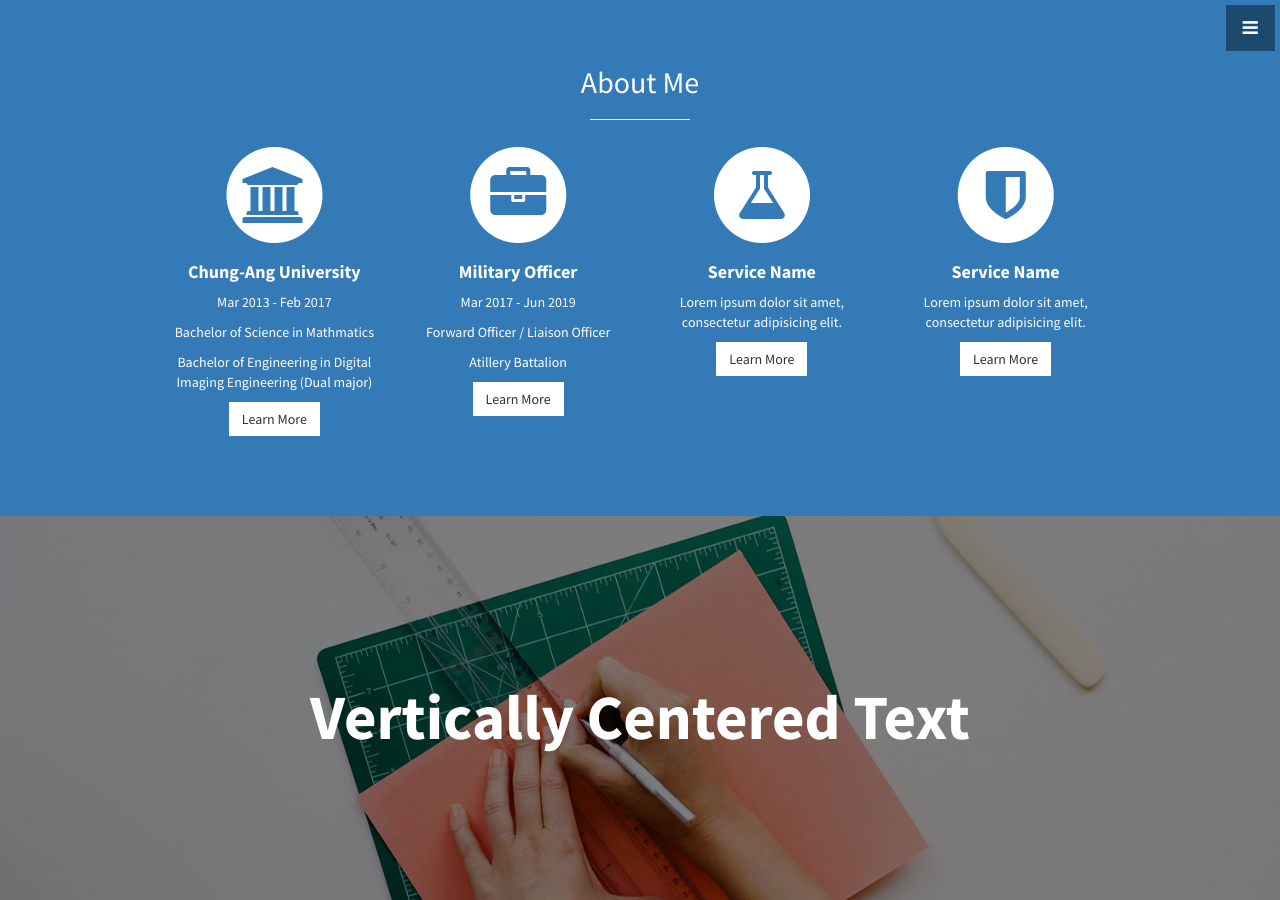
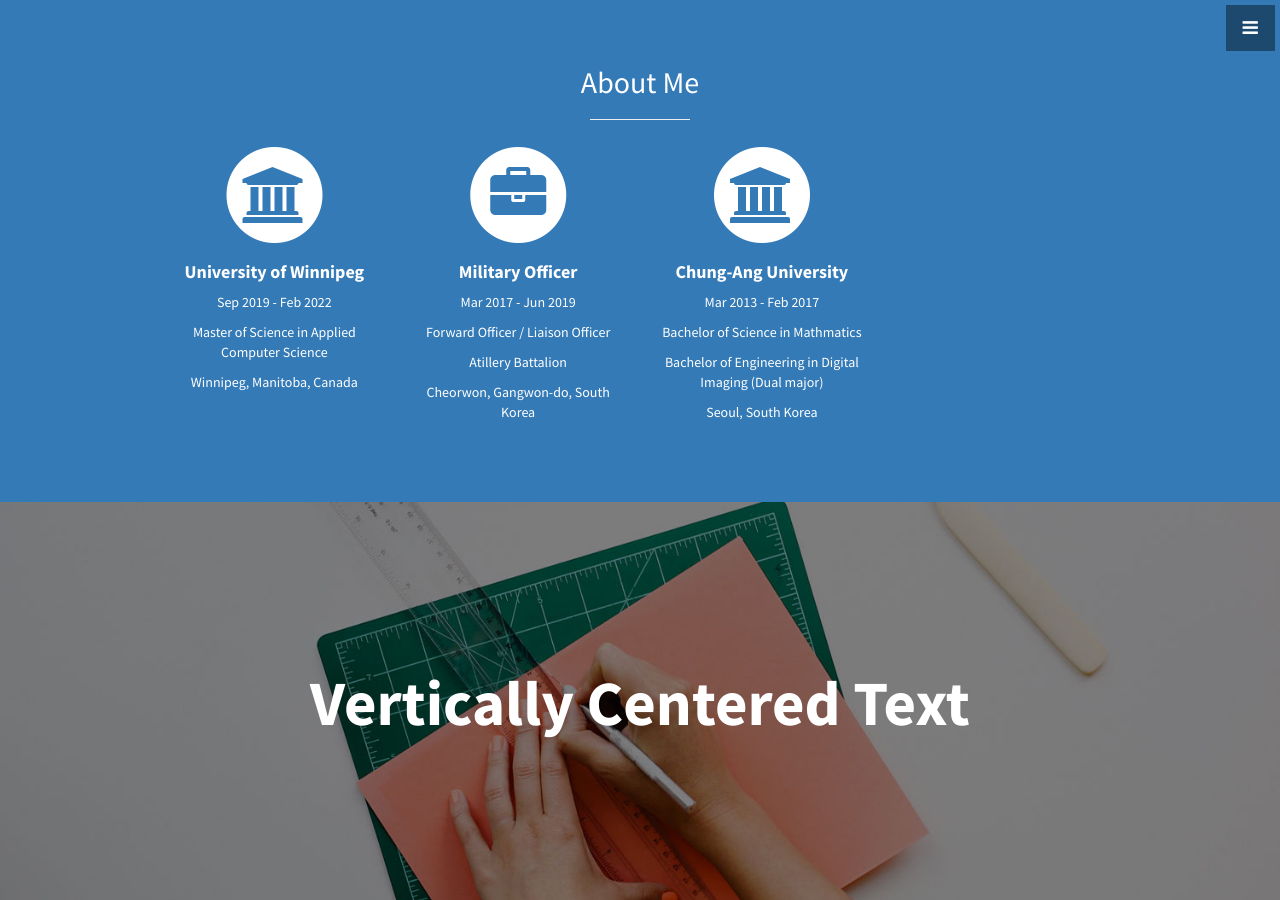
Before and after one commit to chezz323/chezz323.github.io, a Jekyll site: the page built from index.html, in a window 1280 px wide and 900 px high, scrolled down 1116 px. Built offline with Jekyll 4.4.1, drawn with Linux system fonts in a browser that asks for light colours.

Commit message:
Update services.html

```diff
--- a/_includes/services.html
+++ b/_includes/services.html
@@ -13,12 +13,11 @@
               <i class="fa fa-university fa-stack-1x text-primary"></i>
             </span>
               <h4>
-                <strong>Chung-Ang University</strong>
+                <strong>University of Winnipeg</strong>
               </h4>
-              <p> Mar 2013 - Feb 2017 </p>
-              <p> Bachelor of Science in Mathmatics </p>
-              <p> Bachelor of Engineering in Digital Imaging Engineering (Dual major) </p>
-              <a href="#" class="btn btn-light">Learn More</a>
+              <p>Sep 2019 - Feb 2022</p>
+              <p>Master of Science in Applied Computer Science</p>
+              <p>Winnipeg, Manitoba, Canada</p>
             </div>
           </div>
           <div class="col-md-3 col-sm-6">
@@ -33,33 +32,22 @@
               <p>Mar 2017 - Jun 2019</p>
               <p>Forward Officer / Liaison Officer</p>
               <p>Atillery Battalion</p>
-              <a href="#" class="btn btn-light">Learn More</a>
+              <p>Cheorwon, Gangwon-do, South Korea</p>
             </div>
           </div>
           <div class="col-md-3 col-sm-6">
             <div class="service-item">
               <span class="fa-stack fa-4x">
               <i class="fa fa-circle fa-stack-2x"></i>
-              <i class="fa fa-flask fa-stack-1x text-primary"></i>
+              <i class="fa fa-university fa-stack-1x text-primary"></i>
             </span>
               <h4>
-                <strong>Service Name</strong>
+                <strong>Chung-Ang University</strong>
               </h4>
-              <p>Lorem ipsum dolor sit amet, consectetur adipisicing elit.</p>
-              <a href="#" class="btn btn-light">Learn More</a>
-            </div>
-          </div>
-          <div class="col-md-3 col-sm-6">
-            <div class="service-item">
-              <span class="fa-stack fa-4x">
-              <i class="fa fa-circle fa-stack-2x"></i>
-              <i class="fa fa-shield fa-stack-1x text-primary"></i>
-            </span>
-              <h4>
-                <strong>Service Name</strong>
-              </h4>
-              <p>Lorem ipsum dolor sit amet, consectetur adipisicing elit.</p>
-              <a href="#" class="btn btn-light">Learn More</a>
+              <p>Mar 2013 - Feb 2017</p>
+              <p>Bachelor of Science in Mathmatics</p>
+              <p>Bachelor of Engineering in Digital Imaging (Dual major)</p>
+              <p>Seoul, South Korea</p>
             </div>
           </div>
         </div>
```
